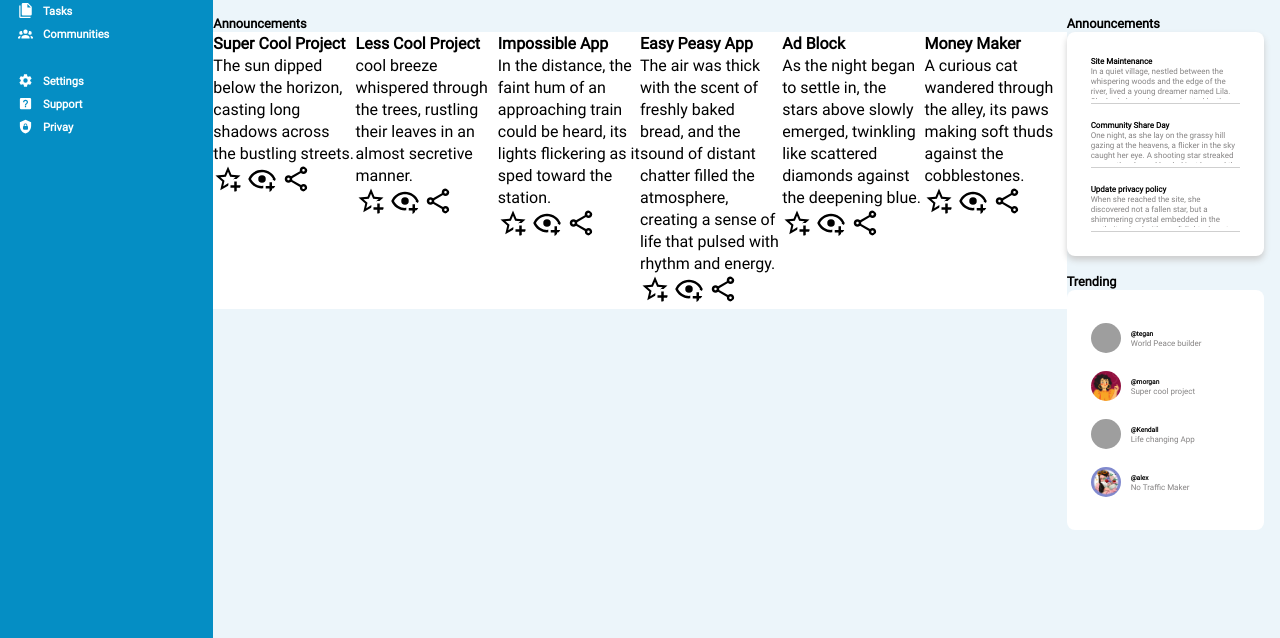
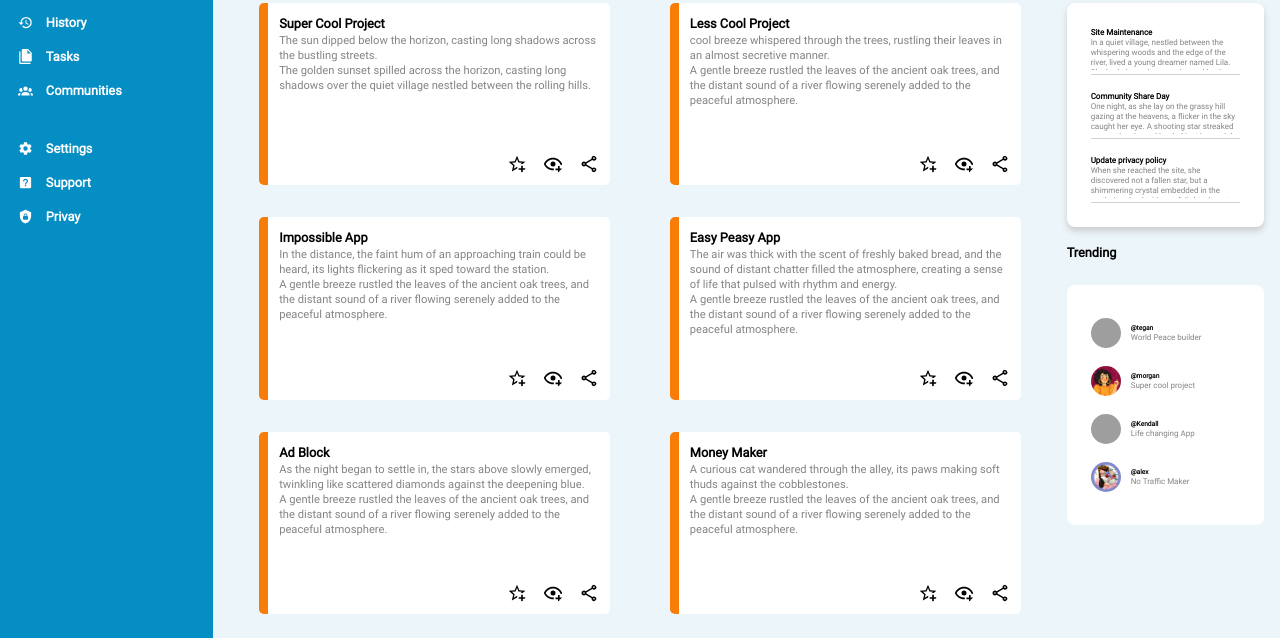
Before and after one commit to amaypip481/dashboard-project, a plain HTML site: page index.html in a window 1280 px wide. Shown: the part 162-800 px from the top of the page. Drawn offline with Linux system fonts and the light colour scheme; grey boxes are pictures that could not be loaded; files whose address does not match are found by name.

Commit message:
Complete first draft of Admin Dashboard

```diff
--- a/index.html
+++ b/index.html
@@ -81,70 +81,76 @@
         </div>
         <div id="article">
             <div>
-                <header>Announcements</Header>
+                <header>Your Porjects</Header>
             </div>
             <div class="cardsDiv">
                 <div class="cards">
-                    <div>
-                        <h4>Super Cool Project</h4>
+                    <div id="cardTitles">
+                        <header>Super Cool Project</header>
                         <p>The sun dipped below the horizon, casting long shadows across the bustling streets. </p>
+                        <p>The golden sunset spilled across the horizon, casting long shadows over the quiet village nestled between the rolling hills.</p>
                     </div>
-                    <div>
+                    <div id="cardIcons">
                         <img src="./Assets/star-plus-outline.svg" alt="star">
                         <img src="./Assets/eye-plus-outline.svg" alt="Eye">
                         <img src="./Assets/share-variant-outline.svg" alt="Share">
                     </div>
                 </div>
                 <div class="cards">
-                    <div>
-                        <h4>Less Cool Project</h4>
+                    <div id="cardTitles">
+                        <header>Less Cool Project</header>
                         <p> cool breeze whispered through the trees, rustling their leaves in an almost secretive manner.</p>
+                        <p>A gentle breeze rustled the leaves of the ancient oak trees, and the distant sound of a river flowing serenely added to the peaceful atmosphere. </p>
                     </div>
-                    <div>
+                    <div  id="cardIcons">
                         <img src="./Assets/star-plus-outline.svg" alt="star">
                         <img src="./Assets/eye-plus-outline.svg" alt="Eye">
                         <img src="./Assets/share-variant-outline.svg" alt="Share">
                     </div>
                 </div>
                 <div class="cards">
-                    <div>
-                        <h4>Impossible App</h4>
+                    <div id="cardTitles">
+                        <header>Impossible App</header>
                         <p>In the distance, the faint hum of an approaching train could be heard, its lights flickering as it sped toward the station.</p>
+                        <p>A gentle breeze rustled the leaves of the ancient oak trees, and the distant sound of a river flowing serenely added to the peaceful atmosphere. </p>
                     </div>
-                    <div>
+                    <div  id="cardIcons">
                         <img src="./Assets/star-plus-outline.svg" alt="star">
                         <img src="./Assets/eye-plus-outline.svg" alt="Eye">
                         <img src="./Assets/share-variant-outline.svg" alt="Share">
                     </div>
                 </div>
                 <div class="cards">
-                    <div>
-                        <h4>Easy Peasy App</h4>
+                    <div id="cardTitles">
+                        <header>Easy Peasy App</header>
                         <p>The air was thick with the scent of freshly baked bread, and the sound of distant chatter filled the atmosphere, creating a sense of life that pulsed with rhythm and energy. </p>
+                        <p>A gentle breeze rustled the leaves of the ancient oak trees, and the distant sound of a river flowing serenely added to the peaceful atmosphere. </p>
                     </div>
-                    <div>
+                    <div  id="cardIcons">
                         <img src="./Assets/star-plus-outline.svg" alt="star">
                         <img src="./Assets/eye-plus-outline.svg" alt="Eye">
                         <img src="./Assets/share-variant-outline.svg" alt="Share">
                     </div>
                 </div>
                 <div class="cards">
-                    <div>
-                        <h4>Ad Block</h4>
+                    <div id="cardTitles">
+                        <header>Ad Block</header>
                         <p>As the night began to settle in, the stars above slowly emerged, twinkling like scattered diamonds against the deepening blue.</p>
+                        <p>A gentle breeze rustled the leaves of the ancient oak trees, and the distant sound of a river flowing serenely added to the peaceful atmosphere. </p>
                     </div>
-                    <div>
+                    <div  id="cardIcons">
                         <img src="./Assets/star-plus-outline.svg" alt="star">
                         <img src="./Assets/eye-plus-outline.svg" alt="Eye">
                         <img src="./Assets/share-variant-outline.svg" alt="Share">
                     </div>
                 </div>
                 <div class="cards">
-                    <div>
-                        <h4>Money Maker</h4>
+                    <div id="cardTitles">
+                        <header>Money Maker</header>
                         <p>A curious cat wandered through the alley, its paws making soft thuds against the cobblestones.</p>
+                        <p>A gentle breeze rustled the leaves of the ancient oak trees, and the distant sound of a river flowing serenely added to the peaceful atmosphere. </p>
                     </div>
-                    <div>
+                    <div  id="cardIcons">
                         <img src="./Assets/star-plus-outline.svg" alt="star">
                         <img src="./Assets/eye-plus-outline.svg" alt="Eye">
                         <img src="./Assets/share-variant-outline.svg" alt="Share">
--- a/style.css
+++ b/style.css
@@ -24,6 +24,7 @@
     background-color: rgb(5, 142, 196);
     align-items: center;
     padding: 0px 10px;
+
 }
 
 #header {
@@ -46,8 +47,8 @@
     filter: invert(100%) sepia(7%) saturate(0%) hue-rotate(271deg) brightness(105%) contrast(101%);
     display: flex;
     align-items: center;
-    gap: 10px;
-    font-size: 0.9rem;
+    gap: 0.8rem;
+    font-size: 1rem;
     padding-left: 0px;
     margin: 1.5rem 0rem;
 
@@ -61,11 +62,11 @@
     filter: invert(100%) sepia(7%) saturate(0%) hue-rotate(271deg) brightness(105%) contrast(101%);
     display: flex;
     align-items: center;
-    gap: 10px;
-    font-size: 0.7rem;
+    gap: 0.8rem;
+    font-size: 0.8rem;
     font-weight: 700;
     padding-left: 0.5rem;
-    margin-bottom: 0.5rem;
+    margin-bottom: 1rem;
 
     img {
         width: 15px;
@@ -78,7 +79,7 @@
 }
 
 #sidebarSettings {
-    margin-top: 2rem;
+    margin-top: 2.5rem;
 }
 
 #header {
@@ -225,6 +226,7 @@
    grid-template-rows: 3rem 3rem 3rem;
    grid-auto-rows: 3rem;
    overflow: hidden;
+   margin-top: 1.5rem;
 }
 
 #sidebar-left>div:first-child>div{
@@ -269,19 +271,58 @@
     font-size: 0.8rem;
     font-weight: 700;
     margin-top: 1rem;
+    margin-left: 1rem;
 }
 
 .cards>div>img{
     border-radius: 50%;
-    width: 30px;
-    height: 30px;
+    width: 20px;
+    height: 20px;
 }
 
 .cards{
     background-color: white;
+    width: 20rem;
+    height: 10rem;
+    overflow: hidden;
+    border-left: 0.6rem solid rgb(247, 124, 8);
+    border-radius: 5px;
+    padding: 0.7rem;
+    display: grid;
+    grid-template-columns: 2fr 1fr;
+    grid-template-rows: 3fr 1fr;
 }
 
 .cardsDiv{
     display: grid;
-    grid-template-columns: repeat(Auto-fit, minmax(100px, 1fr));
+    grid-template-columns: repeat(Auto-fill, minmax(20rem, 1fr));
+    gap: 2rem;
+    padding: 1.5rem 2rem;
+    align-items: center;
+    justify-items: center;
 }
+
+.cards #cardIcons {
+    grid-row: 2/3;
+    grid-column: 2/3;
+    align-self:last baseline;
+    justify-self: right;
+    display: flex;
+    gap: 1rem;
+}
+
+.cards #cardTitles{
+    grid-column: 1/3;
+}
+
+.cards #cardTitles>header{
+    font-size: 0.8rem;
+    font-weight: 700;
+}
+
+.cards #cardTitles>p{
+    font-size: 0.7rem;
+    width: 100%;
+    padding-right: 1rem;
+    color: rgb(133, 131, 131);
+}
```
